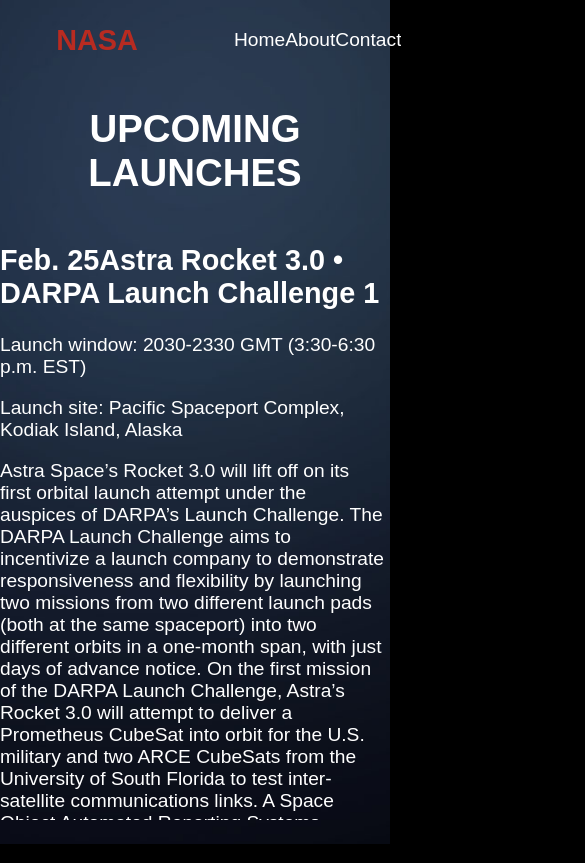
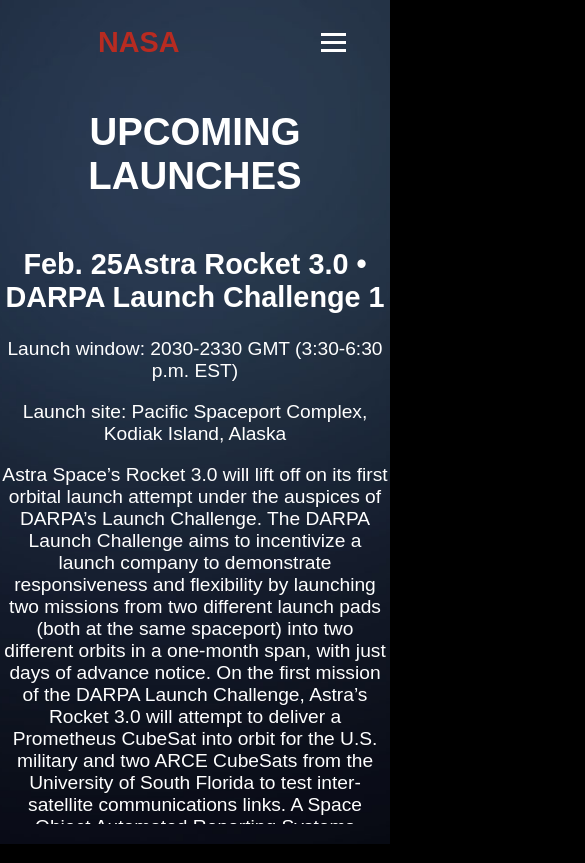
Before and after one commit to EvaSingh/ProjectExam, a plain HTML site: page launches.html in a window 390 px wide. Shown: the top 863 px of the page, 585 px wide, since content can reach past the window. Drawn offline with Linux system fonts and the light colour scheme; a script that the page names is missing; a web font is replaced by a local one.

Commit message:
Add Launches link to main navigation and make it responsive

```diff
--- a/CSS/styles.css
+++ b/CSS/styles.css
@@ -43,8 +43,6 @@ body{
     font-family: itc-avant-garde-gothic-pro, sans-serif;
     font-size: 1.2em;
     text-align: center;
-
-
 }
 
 h1{
@@ -58,14 +56,7 @@ ul{
 a{
     text-decoration: none;
     color: white;
-}
-
-a:hover{
-    color: ;
-}
-
-.active{
-    color: ;
+    transition: opacity 0.6s;
 }
 
 .responsive{
@@ -94,39 +85,45 @@ a:hover{
 }
 
 
-
-
-
 /* MAIN NAVIGATION ------------------------------------------------------------------------------------*/
-
 
 nav{
     display: flex;
     justify-content: space-around;
     align-items: center;
-    min-height: 8vh;
+    min-height: 10vh;
 }
 
 .nav-links{
     display: flex;
     justify-content: space-around;
-    width: 40%;
+    width: 50%;
 }
 
 .nav-links li{
     list-style-type: none;
 }
 
-.burger-menu-button{
+.nav-links a:hover{
+    opacity: 70%;
+
+}
+
+.active{
+
+}
+
+.menu-button{
     display:none;
 }
 
-.burger-menu-button div{
+.menu-button div{
     width: 25px;
     height: 3px;
-    background-color:#587032;
+    background-color:white;
     margin: 5px;
 }
+
 
 .logo{
     font-family: nasalization, sans-serif;
@@ -146,21 +143,15 @@ nav{
     background-repeat: no-repeat;
     background-size: cover;
     background-position: center center;
-
 }
 
-
-
-
 #hero-text{
-
     font-size: 120%;
     color: white;
     align-content: center;
     text-align: center;
     padding:15%;
     max-width: 600px;
-
 }
 
 
@@ -180,6 +171,7 @@ nav{
 .quote-section-homepage{
     padding: 10%;
 }
+
 #launch-section-homepage{
     text-align: left;
     max-width: 600px;
@@ -196,7 +188,6 @@ nav{
     text-align: left;
     align-content: left;
     font-size: 120%;
-
 }
 
 #about-section-homepage{
@@ -206,6 +197,7 @@ nav{
 #contact-section-homepage{
     padding: 10%;
 }
+
 #about-section-homepage a, #contact-section-homepage a, #launch-section-homepage a{
     padding: 1%;
     border: 1.3px solid white;
@@ -225,7 +217,6 @@ nav{
     background-repeat: no-repeat;
     background-size: cover;
     background-position: center center;
-
 }
 
 #contact-form{
@@ -279,7 +270,6 @@ textarea {
     background-repeat: no-repeat;
     background-size: cover;
     background-position: center center;
-
 }
 
 #scrolling-area{
@@ -294,7 +284,6 @@ textarea {
 #scrolling-text{
     text-align: left;
     padding-right: 5px;
-
 }
 
 
@@ -303,6 +292,55 @@ textarea {
 
 @media only screen and (max-width: 900px) {
 
+    .body{
+        overflow-x: hidden;
+    }
+
+     .nav-links{
+        position: absolute;
+        left: 0;
+        height: 92vh;
+        top: 8vh;
+        background-color: black;
+        display:flex;
+        flex-direction: column;
+        justify-content: space-around;
+        flex-basis: auto;
+        align-items: center;
+        width: 100%;
+        transform: translateX(100%);
+        transition: transform 0.5s ease-in;
+   }
+
+    .nav-links i{
+        opacity: 0;
+    }
+
+    .menu-button{
+        display:block;
+        cursor: pointer;
+    }
+
+    .menu-button div{
+        transition: all 0.4s ease;
+    }
+
+    .nav-active{
+        transform: translateX(0%);
+    }
+
+    .close .line1{
+        transform: rotate(-45deg) translate(-5px,6px);
+    }
+
+    .close .line2{
+        opacity: 0;
+    }
+
+    .close .line3{
+        transform: rotate(45deg) translate(-5px,-6px);
+    }
+
 }
 
 /* MOBILE STYLES ------------------------------------------------------------------------------------*/
--- a/JS/nav.js
+++ b/JS/nav.js
@@ -0,0 +1,11 @@
+const displayNav = () => {
+    const menuBtn = document.querySelector(".menu-button");
+    const nav = document.querySelector(".nav-links");
+
+    menuBtn.addEventListener("click", () => {
+        nav.classList.toggle("nav-active");
+        menuBtn.classList.toggle("close");
+    });
+}
+
+displayNav();
--- a/launches.html
+++ b/launches.html
@@ -17,15 +17,22 @@
           <h1>NASA</h1>
           </div>
         <ul class="nav-links">
-          <li><a href="index.html" class="active">Home</a></li>
+          <li><a href="index.html">Home</a></li>
           <li><a href="about.html">About</a></li>
           <li><a href="contact.html">Contact</a></li>
+          <li><a href="launches.html" class="active">Launches</a></li>
         </ul>
+
+        <div class="menu-button">
+                    <div class="line1"></div>
+                    <div class="line2"></div>
+                    <div class="line3"></div>
+          </div>
       </nav>
       <div class="launches">
           <h1>Upcoming launches</h1>
         <div id="scrolling-area">
-            <div id="scrolling-text">
+            <div id="launches-container">
             <h2>Feb. 25Astra Rocket 3.0 • DARPA Launch Challenge 1</h2>
 <p>Launch window: 2030-2330 GMT (3:30-6:30 p.m. EST)</p>
 <p>Launch site: Pacific Spaceport Complex, Kodiak Island, Alaska</p>
@@ -75,6 +82,7 @@
       </div>
 
     </div>
+    <script src="JS/nav.js"></script>
     <script src="JS/launches.js">
 
     </script>
```
Also changed, not shown: about.html (+10 -2 lines), contact.html (+11 -2 lines), index.html (+8 -0 lines), images/astronaut.jpg, 1 other file.
